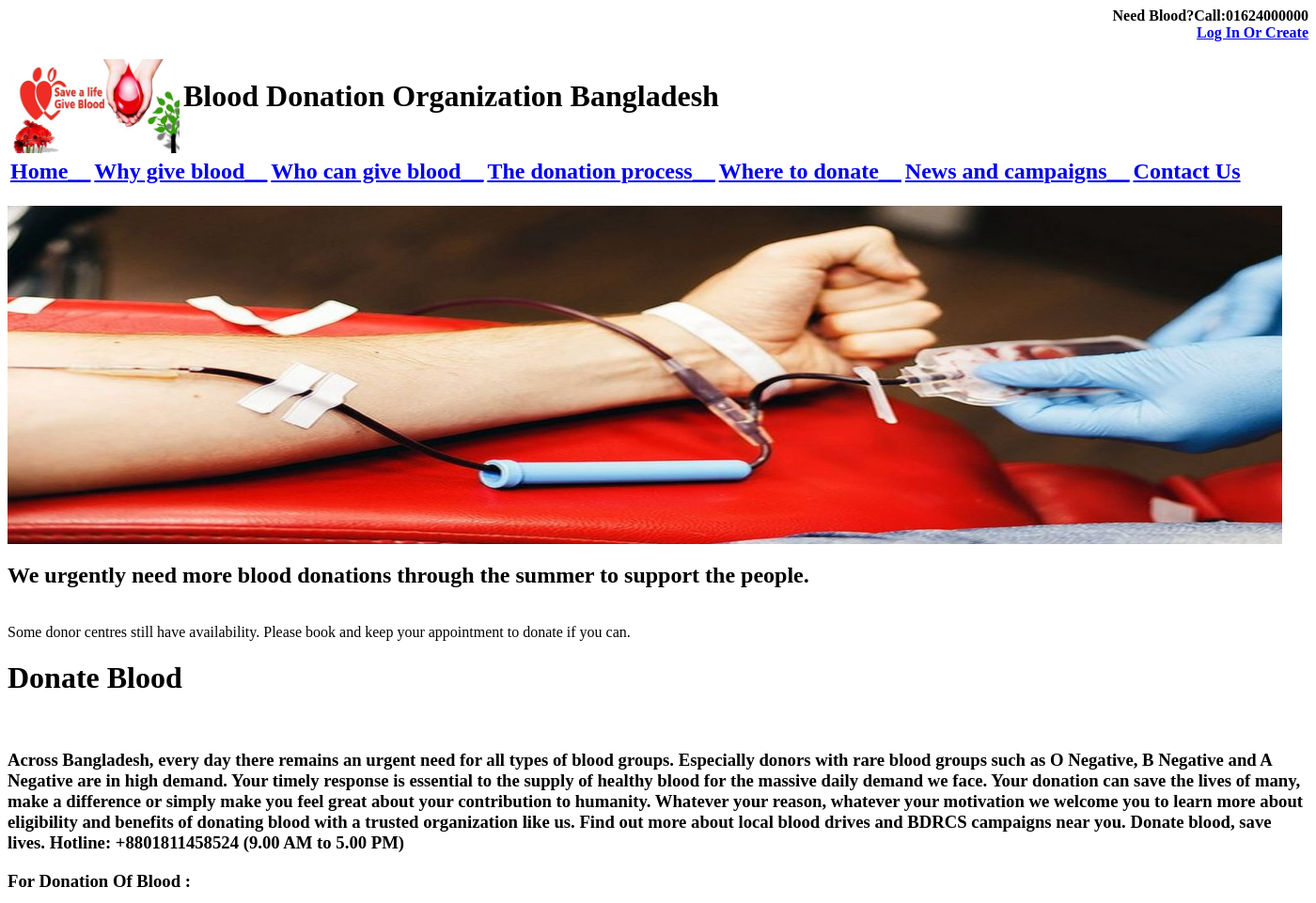
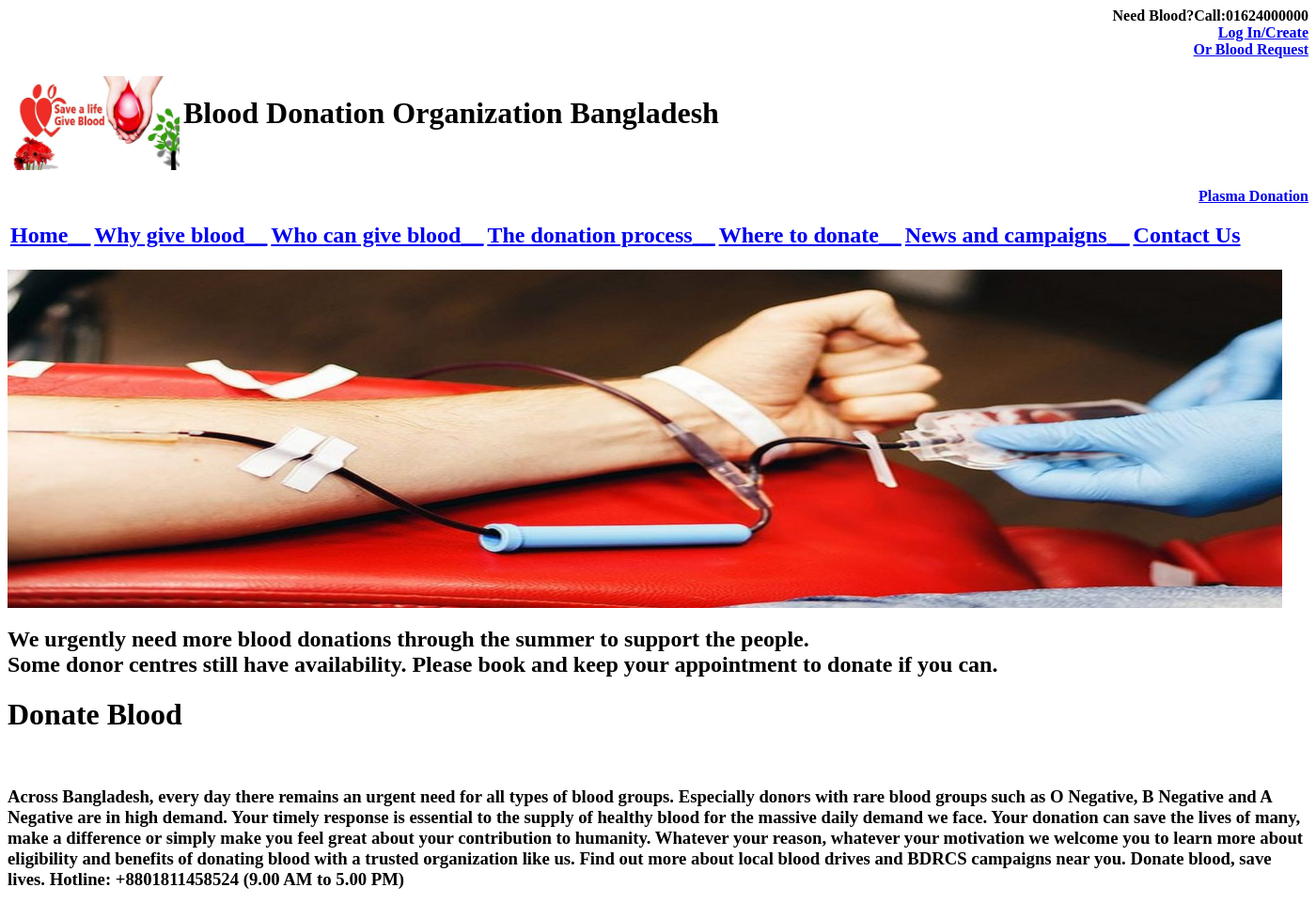
Before and after one commit to shamiulhaque1218/WT_MID_SUM21, a PHP site: page /homepage.php in a window 1400 px wide. Shown: the top 961 px of the page at 94% size. Run offline with PHP 8.4, Linux system fonts and the light colour scheme.

Commit message:
Assignment code added

```diff
--- a/Assignment/homepage.php
+++ b/Assignment/homepage.php
@@ -3,7 +3,7 @@
                 <title>Homepage</title>
        </head>
        <body>
-        <p align="right"> <b>Need Blood?Call:01624000000 <br> <a href="Non_register.php">Log In Or Create </a> </b>  </p>
+        <p align="right"> <b>Need Blood?Call:01624000000 <br> <a href="AllLogIn.php">Log In/Create <br> Or Blood Request </a> </b> </p>
         <table >
 
           <tr>
@@ -19,16 +19,18 @@
            <table>
               <tr>
           <td ><a href="homepage.php"><h2>Home__</h2></a></td>
-          <td><a href="blood2.php"><h2>Why give blood__ </h2></a></td>
-          <td><a href="blood3.php"><h2>Who can give blood__ </h2></a></td>
+          <td><a href="blood2.php"><h2>Why give blood__</h2></a></td>
+          <td><a href="blood3.php"><h2>Who can give blood__</h2></a></td>
           <td><a href="blood4.php"> <h2>The donation process__</h2></a> </td>
           <td> <a href="blood5.php"> <h2>Where to donate__</h2></a></td>
           <td><a href="blood6.php"><h2>News and campaigns__</h2></a></td>
           <td><a href="blood7.php"> <h2>Contact Us</h2></a></td>
                </tr>
+               <p align="right"> <b> <a href="plasma.php"> Plasma Donation</a> </b> </p>
         </table>
         <img src="96.jpg" height="360" width="1356">
-        <a><h2>We urgently need more blood donations through the summer to support the people.</h2>
+
+        <a><h2>We urgently need more blood donations through the summer to support the people.</b>
           <br> Some donor centres still have availability. Please book and keep your appointment to donate if you can.
           <br> <h1>Donate Blood</h1>
           <br> <h3> Across Bangladesh, every day there remains an urgent need for all types of blood groups. Especially donors with rare blood groups such as O Negative, B Negative and A Negative are in high demand. Your timely response is essential to the supply of healthy blood for the massive daily demand we face.
```
Also changed, not shown: Assignment/AllLogIn.php (added, +13 -0 lines), Assignment/New Text Document.txt (added).
